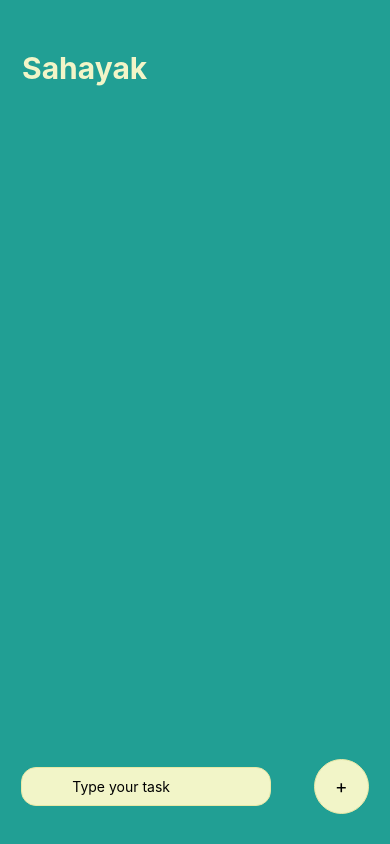
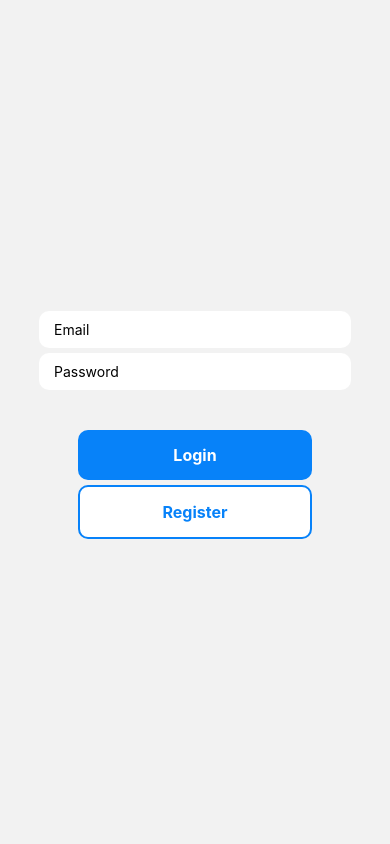
Before and after one commit to Rudransh-K/loop-helper-app, a React Native app: screen /Login in a window 390 px wide. Built offline with nearby package versions, Linux system fonts and the light colour scheme; no server answers.

Commit message:
SignUp Page Added

```diff
--- a/App.js
+++ b/App.js
@@ -1,114 +1,20 @@
-import { StatusBar } from 'expo-status-bar';
-import { Platform, StyleSheet, Text, View, TextInput, KeyboardAvoidingView, TouchableOpacity, Keyboard } from 'react-native';
-import { useState } from 'react';
-import Task from './components/singleTask';
+import { StatusBar } from "expo-status-bar";
+import React from "react";
+import { StyleSheet, Text, View } from "react-native-web";
+import { NavigationContainer } from "@react-navigation/native";
+import { createNativeStackNavigator } from "@react-navigation/native-stack";
+import LoginScreen from './screens/loginScreen';
+import HomeScreen from './screens/homeScreen';
 
-export default function App() {
+const Stack = createNativeStackNavigator();
 
-  let completedItems = [];
-  const [taskEnter, setTask] = useState();
-  const [taskItems, setTaskItems] = useState([]);
-  const handleTaskEntry = () => {
-    Keyboard.dismiss();
-    setTaskItems([...taskItems, taskEnter])
-    setTask(null);
-  }
-
-  const completeTask = (index) => {
-    let itemsCopy = [...taskItems]
-    completedItems.push(itemsCopy[index])
-    itemsCopy.splice(index, 1)
-    setTaskItems(itemsCopy)
-    }
-
-
-
-
-  return (
-    <View style={styles.container}>
-      <View style={styles.taskWrapper}>
-        <Text style={styles.listTitle}>
-          Sahayak
-        </Text>
-        <View style={styles.taskItems}>
-          {
-            taskItems.map((item, index) => {
-              return (
-                <TouchableOpacity key={index} onPress={() => completeTask(index)}>
-                  <Task text={item} />
-                </TouchableOpacity>
-
-              )
-            })
-          }
-        </View>
-      </View>
-      <KeyboardAvoidingView
-        behaviour={Platform.OS === "ios" ? "padding" : "height"}
-        style={styles.writeTaskWrapper}>
-        <TextInput style={styles.textInput} placeholder={"Type your task"} value={taskEnter} onChangeText={text => setTask(text)} />
-
-        <TouchableOpacity onPress={handleTaskEntry}>
-          <View style={styles.addWrapper}>
-            <Text style={styles.addSign}>+</Text>
-          </View>
-        </TouchableOpacity>
-      </KeyboardAvoidingView>
-    </View>
-  );
+export default function App(){
+  return(
+    <NavigationContainer>
+      <Stack.Navigator>
+        <Stack.Screen options={{ headerShown: false}} name="Login" component={LoginScreen} />
+        <Stack.Screen options={{ headerShown: false}} name="Home" component={HomeScreen} />
+      </Stack.Navigator>
+    </NavigationContainer>
+  )
 }
-
-const styles = StyleSheet.create({
-  container: {
-    flex: 1,
-    backgroundColor: '#219F94',
-
-  },
-  taskWrapper: {
-    paddingTop: 40,
-    paddingLeft: 22,
-  },
-  listTitle: {
-    fontSize: 30,
-    fontWeight: 'bold',
-    color: '#F2F5C8',
-    paddingTop: 10
-  },
-  taskItems: {
-    paddingTop: 30,
-    paddingLeft: 5,
-    paddingRight: 27
-  },
-  writeTaskWrapper: {
-    position: 'absolute',
-    flexDirection: 'row',
-    justifyContent: 'space-around',
-    alignItems: 'center',
-    bottom: 30,
-    width: '100%'
-  },
-  textInput: {
-    paddingHorizontal: 50,
-    paddingVertical: 10,
-    width: 250,
-    backgroundColor: '#F2F5C8',
-    borderRadius: 15,
-    borderColor: '#E8E8A6',
-    borderWidth: 1,
-  },
-  addWrapper: {
-    height: 55,
-    width: 55,
-    backgroundColor: '#F2F5C8',
-    borderRadius: 30,
-    justifyContent: 'center',
-    alignItems: 'center',
-    borderColor: '#E8E8A6',
-    borderWidth: 1,
-  },
-  addSign: {
-    fontSize: 19
-  }
-
-
-});
--- /dev/null
+++ b/firebase.js
@@ -0,0 +1,26 @@
+// Import the functions you need from the SDKs you need
+import * as firebase from "firebase";
+// TODO: Add SDKs for Firebase products that you want to use
+// https://firebase.google.com/docs/web/setup#available-libraries
+
+// Your web app's Firebase configuration
+const firebaseConfig = {
+  apiKey: "AIzaSyAwADv7TJ7lCI16P9PeIIHbGyuihN7zZfo",
+  authDomain: "sahayak-42925.firebaseapp.com",
+  projectId: "sahayak-42925",
+  storageBucket: "sahayak-42925.appspot.com",
+  messagingSenderId: "455474826470",
+  appId: "1:455474826470:web:8ebc04f6c98ccaefab7f27"
+};
+
+// Initialize Firebase
+let app;
+if (firebase.apps.length === 0) {
+  app = firebase.initializeApp(firebaseConfig);
+} else {
+  app = firebase.app()
+}
+
+const auth = firebase.auth()
+
+export { auth };
--- a/package.json
+++ b/package.json
@@ -10,11 +10,17 @@
     "eject": "expo eject"
   },
   "dependencies": {
+    "@react-navigation/core": "^6.1.1",
+    "@react-navigation/native": "^6.0.8",
+    "@react-navigation/native-stack": "^6.5.0",
     "expo": "~44.0.0",
     "expo-status-bar": "~1.2.0",
+    "firebase": "^8.2.3",
     "react": "17.0.1",
     "react-dom": "17.0.1",
     "react-native": "0.64.3",
+    "react-native-safe-area-context": "3.3.2",
+    "react-native-screens": "~3.10.1",
     "react-native-web": "0.17.1"
   },
   "devDependencies": {
--- /dev/null
+++ b/screens/homeScreen.js
@@ -0,0 +1,115 @@
+import { StatusBar } from 'expo-status-bar';
+import { Platform, StyleSheet, Text, View, TextInput, KeyboardAvoidingView, TouchableOpacity, Keyboard } from 'react-native';
+import { useState } from 'react';
+import Task from '../components/singleTask';
+
+
+export default function App() {
+
+  let completedItems = [];
+  const [taskEnter, setTask] = useState();
+  const [taskItems, setTaskItems] = useState([]);
+  const handleTaskEntry = () => {
+    Keyboard.dismiss();
+    setTaskItems([...taskItems, taskEnter])
+    setTask(null);
+  }
+
+  const completeTask = (index) => {
+    let itemsCopy = [...taskItems]
+    completedItems.push(itemsCopy[index])
+    itemsCopy.splice(index, 1)
+    setTaskItems(itemsCopy)
+    }
+
+
+
+
+  return (
+    <View style={styles.container}>
+      <View style={styles.taskWrapper}>
+        <Text style={styles.listTitle}>
+          Sahayak
+        </Text>
+        <View style={styles.taskItems}>
+          {
+            taskItems.map((item, index) => {
+              return (
+                <TouchableOpacity key={index} onPress={() => completeTask(index)}>
+                  <Task text={item} />
+                </TouchableOpacity>
+
+              )
+            })
+          }
+        </View>
+      </View>
+      <KeyboardAvoidingView
+        behaviour={Platform.OS === "ios" ? "padding" : "height"}
+        style={styles.writeTaskWrapper}>
+        <TextInput style={styles.textInput} placeholder={"Type your task"} value={taskEnter} onChangeText={text => setTask(text)} />
+
+        <TouchableOpacity onPress={handleTaskEntry}>
+          <View style={styles.addWrapper}>
+            <Text style={styles.addSign}>+</Text>
+          </View>
+        </TouchableOpacity>
+      </KeyboardAvoidingView>
+    </View>
+  );
+}
+
+const styles = StyleSheet.create({
+  container: {
+    flex: 1,
+    backgroundColor: '#219F94',
+
+  },
+  taskWrapper: {
+    paddingTop: 40,
+    paddingLeft: 22,
+  },
+  listTitle: {
+    fontSize: 30,
+    fontWeight: 'bold',
+    color: '#F2F5C8',
+    paddingTop: 10
+  },
+  taskItems: {
+    paddingTop: 30,
+    paddingLeft: 5,
+    paddingRight: 27
+  },
+  writeTaskWrapper: {
+    position: 'absolute',
+    flexDirection: 'row',
+    justifyContent: 'space-around',
+    alignItems: 'center',
+    bottom: 30,
+    width: '100%'
+  },
+  textInput: {
+    paddingHorizontal: 50,
+    paddingVertical: 10,
+    width: 250,
+    backgroundColor: '#F2F5C8',
+    borderRadius: 15,
+    borderColor: '#E8E8A6',
+    borderWidth: 1,
+  },
+  addWrapper: {
+    height: 55,
+    width: 55,
+    backgroundColor: '#F2F5C8',
+    borderRadius: 30,
+    justifyContent: 'center',
+    alignItems: 'center',
+    borderColor: '#E8E8A6',
+    borderWidth: 1,
+  },
+  addSign: {
+    fontSize: 19
+  }
+
+
+});
--- /dev/null
+++ b/screens/loginScreen.js
@@ -0,0 +1,128 @@
+import { useNavigation } from '@react-navigation/core'
+import React, { useEffect, useState } from 'react'
+import { KeyboardAvoidingView, StyleSheet, Text, TextInput, TouchableOpacity, View } from 'react-native'
+import { auth } from '../firebase.js'
+
+const LoginScreen = () => {
+  const [email, setEmail] = useState('')
+  const [password, setPassword] = useState('')
+
+  const navigation = useNavigation()
+
+  useEffect(() => {
+    const unsubscribe = auth.onAuthStateChanged(user => {
+      if (user) {
+        navigation.replace("Home")
+      }
+    })
+
+    return unsubscribe
+  }, [])
+
+  const handleSignUp = () => {
+    auth
+      .createUserWithEmailAndPassword(email, password)
+      .then(userCredentials => {
+        const user = userCredentials.user;
+        console.log('Registered with:', user.email);
+      })
+      .catch(error => alert(error.message))
+  }
+
+  const handleLogin = () => {
+    auth
+      .signInWithEmailAndPassword(email, password)
+      .then(userCredentials => {
+        const user = userCredentials.user;
+        console.log('Logged in with:', user.email);
+      })
+      .catch(error => alert(error.message))
+  }
+
+  return (
+    <KeyboardAvoidingView
+      style={styles.container}
+      behavior="padding"
+    >
+      <View style={styles.inputContainer}>
+        <TextInput
+          placeholder="Email"
+          value={email}
+          onChangeText={text => setEmail(text)}
+          style={styles.input}
+        />
+        <TextInput
+          placeholder="Password"
+          value={password}
+          onChangeText={text => setPassword(text)}
+          style={styles.input}
+          secureTextEntry
+        />
+      </View>
+
+      <View style={styles.buttonContainer}>
+        <TouchableOpacity
+          onPress={handleLogin}
+          style={styles.button}
+        >
+          <Text style={styles.buttonText}>Login</Text>
+        </TouchableOpacity>
+        <TouchableOpacity
+          onPress={handleSignUp}
+          style={[styles.button, styles.buttonOutline]}
+        >
+          <Text style={styles.buttonOutlineText}>Register</Text>
+        </TouchableOpacity>
+      </View>
+    </KeyboardAvoidingView>
+  )
+}
+
+export default LoginScreen
+
+const styles = StyleSheet.create({
+  container: {
+    flex: 1,
+    justifyContent: 'center',
+    alignItems: 'center',
+  },
+  inputContainer: {
+    width: '80%'
+  },
+  input: {
+    backgroundColor: 'white',
+    paddingHorizontal: 15,
+    paddingVertical: 10,
+    borderRadius: 10,
+    marginTop: 5,
+  },
+  buttonContainer: {
+    width: '60%',
+    justifyContent: 'center',
+    alignItems: 'center',
+    marginTop: 40,
+  },
+  button: {
+    backgroundColor: '#0782F9',
+    width: '100%',
+    padding: 15,
+    borderRadius: 10,
+    alignItems: 'center',
+  },
+  buttonOutline: {
+    backgroundColor: 'white',
+    marginTop: 5,
+    borderColor: '#0782F9',
+    borderWidth: 2,
+  },
+  buttonText: {
+    color: 'white',
+    fontWeight: '700',
+    fontSize: 16,
+  },
+  buttonOutlineText: {
+    color: '#0782F9',
+    fontWeight: '700',
+    fontSize: 16,
+  },
+})
```
Also changed, not shown: 1 other file (tests, documents, lock files or other folders).
